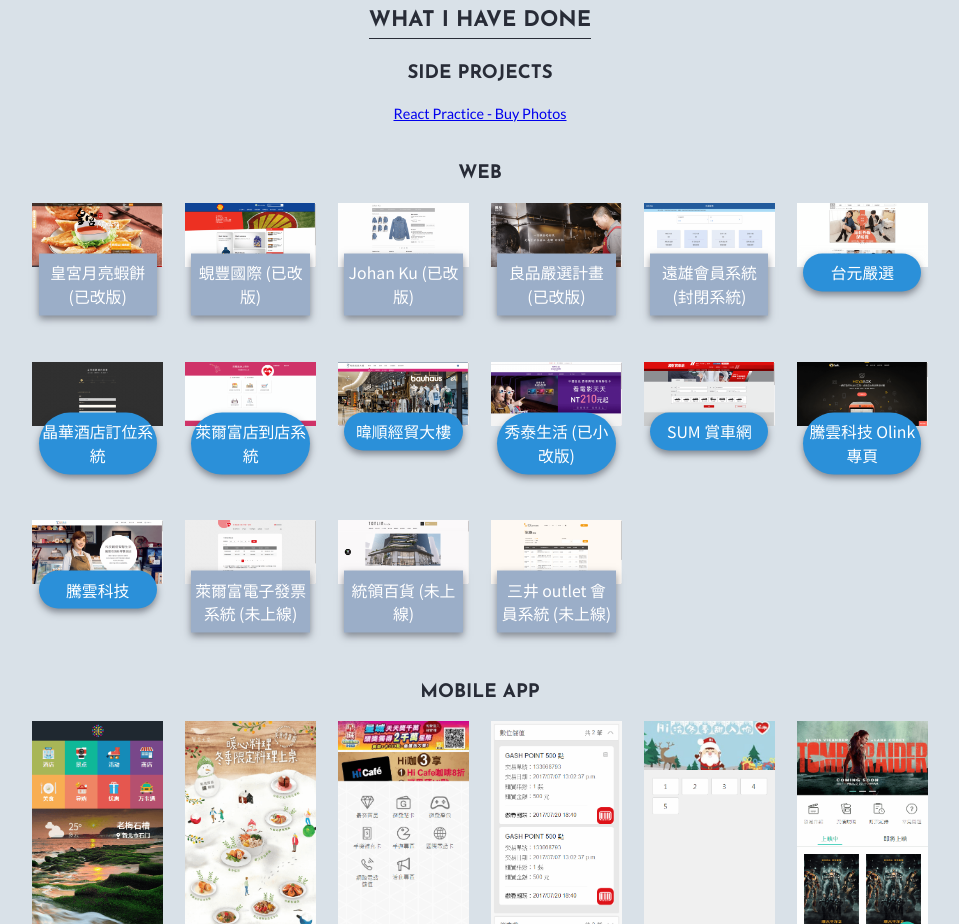
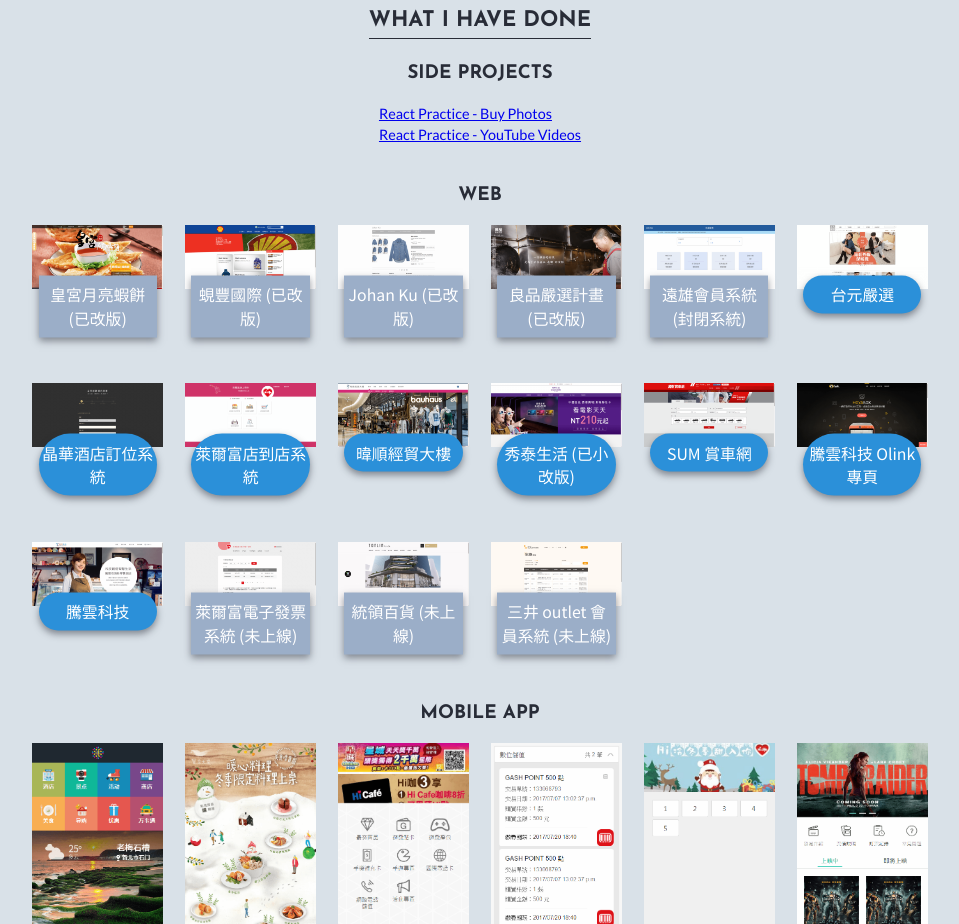
Before and after one commit to axlwang1976/personalSite, a website built with webpack: page src/index.html in a window 1280 px wide. Shown: the part 1480-2404 px from the top of the page, without its empty margins (160-1119 px from the left). Built offline with nearby package versions, Linux system fonts and the light colour scheme.

Commit message:
add side project

```diff
--- a/src/index.html
+++ b/src/index.html
@@ -361,6 +361,9 @@
                 <li>
                     <a href="http://52.163.86.176:8000/" target="_blank" style="font-size: 2rem;">React Practice - Buy Photos</a>
                 </li>
+                <li>
+                    <a href="http://52.163.86.176:8001/" target="_blank" style="font-size: 2rem;">React Practice - YouTube Videos</a>
+                </li>
             </ul>
             <h3 class="heading-3">WEB</h3>
             <div class="work__container-web">
```
Also changed, not shown: dist/index.html.
